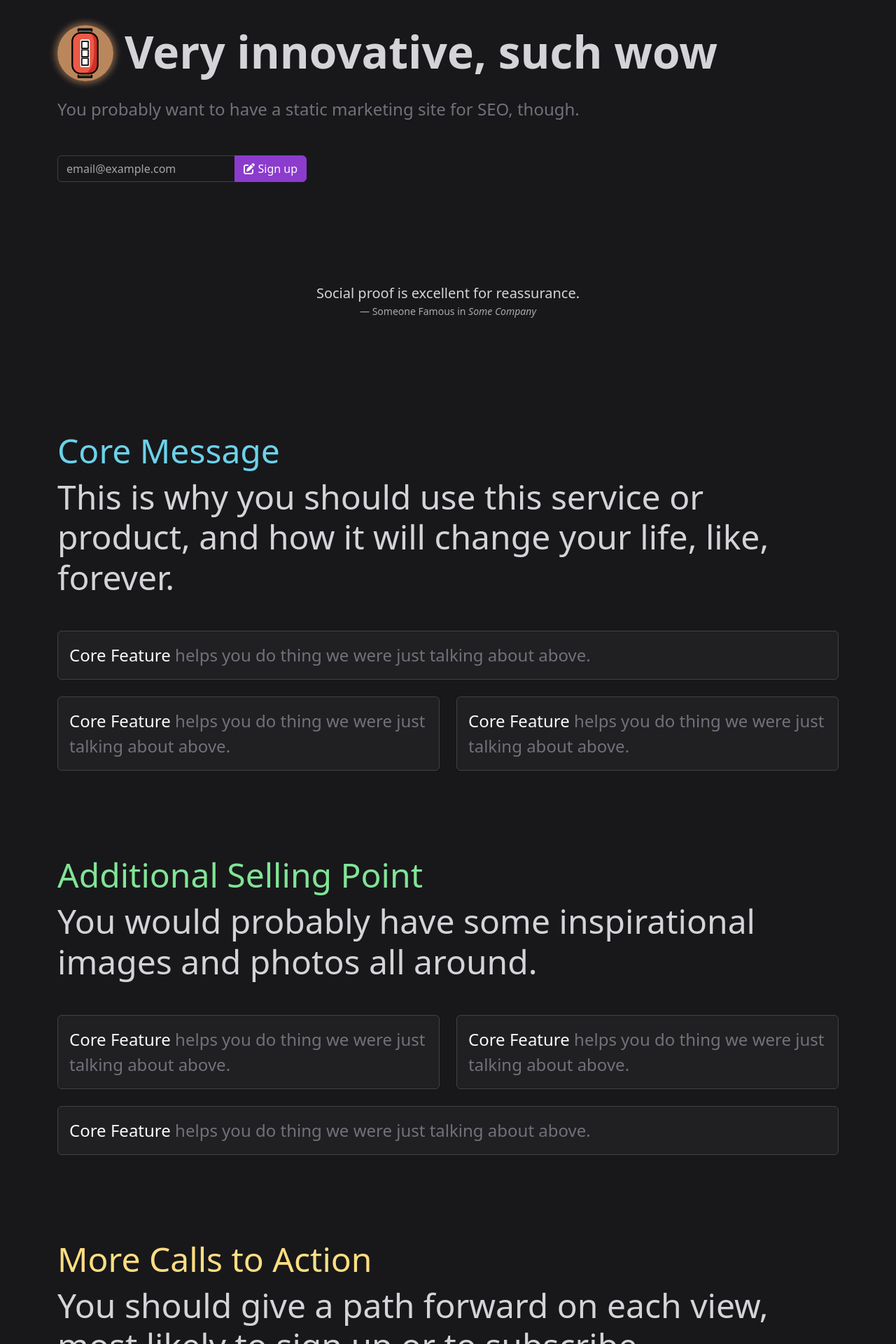
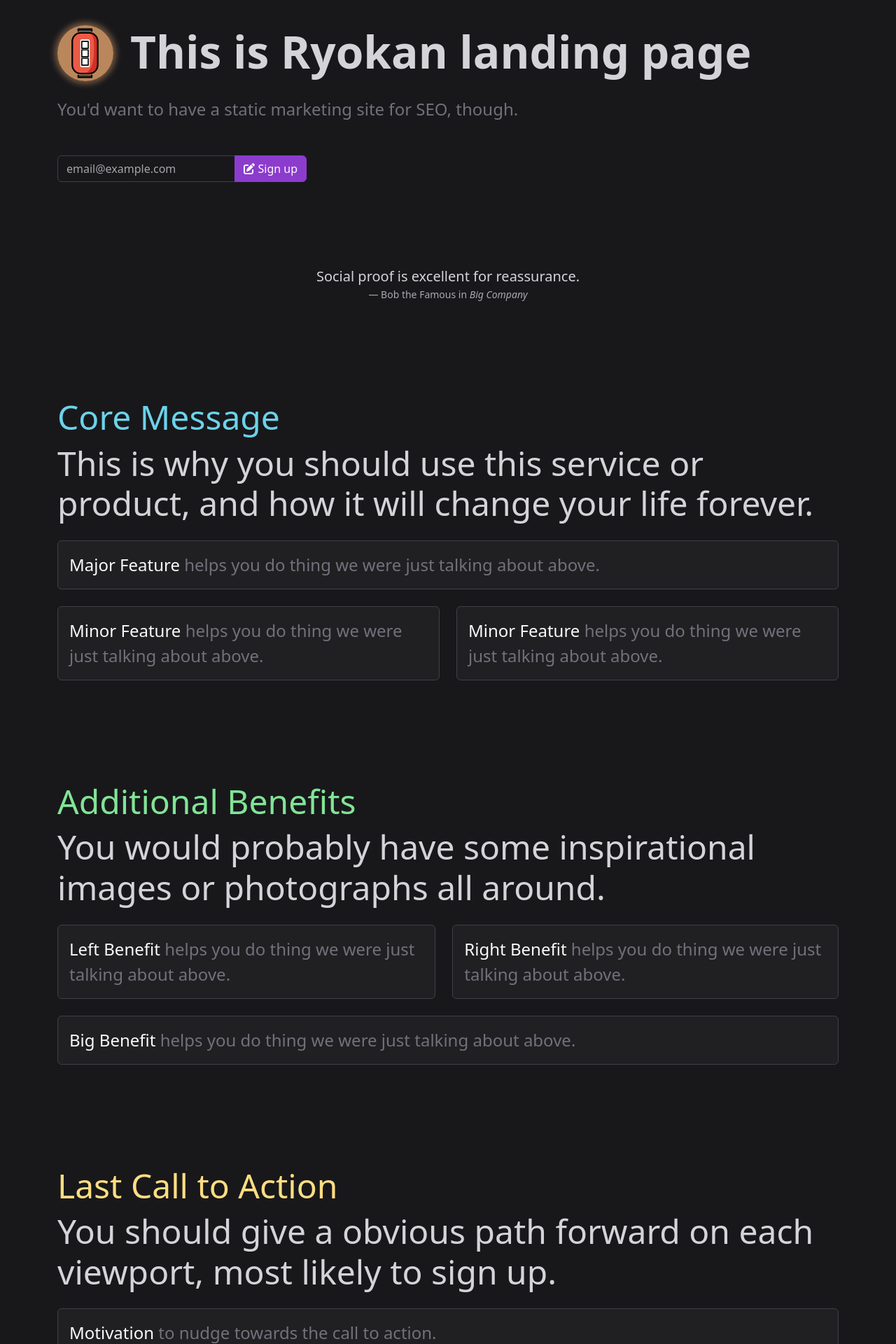
Before and after one commit to ruksi/izakaya, a React (Vite) app in the folder kimono/: page / in a window 1280 px wide. Shown: the part 220-2140 px from the top of the page at 70% size. Built offline with nearby package versions, Linux system fonts and the light colour scheme; no server answers.

Commit message:
💅 Make the footer lantern swing a bit

```diff
--- a/kimono/src/general/Landing.tsx
+++ b/kimono/src/general/Landing.tsx
@@ -1,4 +1,4 @@
-import {css, cx} from "@emotion/css";
+import {css, cx, keyframes} from "@emotion/css";
 import {FontAwesomeIcon} from "@fortawesome/react-fontawesome";
 import Button from "react-bootstrap/Button";
 import Col from "react-bootstrap/Col";
@@ -10,6 +10,12 @@ import Stack from "react-bootstrap/Stack";
 import {useNavigate} from "react-router-dom";
 import svgPurpleHeart from "../assets/purple-heart.svg";
 import svgRedPaperLantern from "../assets/red-paper-lantern.svg";
+
+const swing = keyframes({
+    "0%": {transform: "rotate(8deg)"},
+    "50%": {transform: "rotate(-8deg)"},
+    "100%": {transform: "rotate(8deg)"},
+})
 
 const heroLantern = css({
     width: "5rem",
@@ -24,6 +30,7 @@ const footerLantern = css({
     backgroundColor: "rgba(255, 183, 120, 0.6)",
     borderRadius: "50%",
     boxShadow: "0 0 0.5rem 0.25rem rgba(255, 183, 120, 0.5)",
+    animation: `${swing} 4s ease-in-out infinite`,
 });
 const footerHeart = css({width: "1.5rem", height: "auto"});
 
@@ -36,19 +43,19 @@ export function Landing() {
 
             <div className="pt-2 mt-2 pt-md-4 mt-md-4 pt-lg-5 mt-lg-5">
                 <div className="display-3 fw-semibold d-inline-flex">
-                    <picture className={cx("d-inline-flex align-self-center me-3", heroLantern)}>
+                    <picture className={cx("d-inline-flex align-self-center me-4", heroLantern)}>
                         <img src={svgRedPaperLantern} className="img-fluid" alt="Red paper lantern emoji"/>
                     </picture>
-                    Very innovative, such&nbsp;wow
+                    This is Ryokan landing page
                 </div>
                 <div className="fs-4 text-secondary mt-2 mt-md-3">
-                    You probably want to have a static marketing site for&nbsp;SEO,&nbsp;though.
+                    You&apos;d want to have a static marketing site for&nbsp;SEO,&nbsp;though.
                 </div>
             </div>
 
             <div className="
             pt-3 pt-md-4 pt-lg-5
-            pb-4 mb-4 pb-lg-5 mb-lg-5
+            pb-3 mb-3 pb-lg-5 mb-lg-5
             ">
                 <Row>
                     <Col xs={10} md={6} lg={5} xl={4}>
@@ -62,43 +69,43 @@ export function Landing() {
                 </Row>
             </div>
 
-            <div className="py-5 my-5">
+            <div className="py-4 my-4">
                 <figure className="text-center">
                     <blockquote className="blockquote">
                         <p>Social proof is excellent for reassurance.</p>
                     </blockquote>
                     <figcaption className="blockquote-footer text-secondary-emphasis">
-                        Someone Famous in <cite title="Some Company">Some Company</cite>
+                        Bob the Famous in <cite>Big Company</cite>
                     </figcaption>
                 </figure>
             </div>
 
-            <div className="pt-5 mt-5">
+            <div className="pt-1 mt-1 pt-lg-5 mt-lg-5">
                 <div>
                     <div className="display-5 text-info-emphasis mb-0 mb-md-2">
                         Core Message
                     </div>
                     <p className="display-5">
                         This is why you should use this service or product,
-                        and how it will change your life, like, forever.
+                        and how it will change your life forever.
                     </p>
                 </div>
             </div>
-            <div className="py-4 my-4">
+            <div className="pb-5 mb-5 pt-2 mt-2">
                 <div className="p-3 bg-body-tertiary border rounded-2">
                     <span className="fs-4 text-secondary">
-                        <span className="text-body-emphasis">Core Feature</span> helps you do thing we were just talking about above.
+                        <span className="text-body-emphasis">Major Feature</span> helps you do thing we were just talking about above.
                     </span>
                 </div>
                 <div className="d-flex gap-4 pt-4">
                     <div className="p-3 bg-body-tertiary border rounded-2">
                         <span className="fs-4 text-secondary">
-                            <span className="text-body-emphasis">Core Feature</span> helps you do thing we were just talking about above.
+                            <span className="text-body-emphasis">Minor Feature</span> helps you do thing we were just talking about above.
                         </span>
                     </div>
                     <div className="p-3 bg-body-tertiary border rounded-2">
                         <span className="fs-4 text-secondary">
-                            <span className="text-body-emphasis">Core Feature</span> helps you do thing we were just talking about above.
+                            <span className="text-body-emphasis">Minor Feature</span> helps you do thing we were just talking about above.
                         </span>
                     </div>
                 </div>
@@ -107,30 +114,30 @@ export function Landing() {
             <div className="pt-5 mt-5">
                 <div>
                     <div className=" display-5 text-success-emphasis mb-0 mb-md-2">
-                        Additional Selling Point
+                        Additional Benefits
                     </div>
                     <p className=" display-5">
                         You would probably have some inspirational images
-                        and photos all around.
+                        or photographs all around.
                     </p>
                 </div>
             </div>
-            <div className="py-4 my-4">
+            <div className="pb-5 mb-5 pt-2 mt-2">
                 <div className="d-flex gap-4 pb-4">
                     <div className="p-3 bg-body-tertiary border rounded-2">
                         <span className="fs-4 text-secondary">
-                            <span className="text-body-emphasis">Core Feature</span> helps you do thing we were just talking about above.
+                            <span className="text-body-emphasis">Left Benefit</span> helps you do thing we were just talking about above.
                         </span>
                     </div>
                     <div className="p-3 bg-body-tertiary border rounded-2">
                         <span className="fs-4 text-secondary">
-                            <span className="text-body-emphasis">Core Feature</span> helps you do thing we were just talking about above.
+                            <span className="text-body-emphasis">Right Benefit</span> helps you do thing we were just talking about above.
                         </span>
                     </div>
                 </div>
                 <div className="p-3 bg-body-tertiary border rounded-2">
                     <span className="fs-4 text-secondary">
-                        <span className="text-body-emphasis">Core Feature</span> helps you do thing we were just talking about above.
+                        <span className="text-body-emphasis">Big Benefit</span> helps you do thing we were just talking about above.
                     </span>
                 </div>
             </div>
@@ -138,18 +145,18 @@ export function Landing() {
             <div className="pt-5 mt-5">
                 <div>
                     <div className=" display-5 text-warning-emphasis mb-0 mb-md-2">
-                        More Calls to Action
+                        Last Call to Action
                     </div>
                     <p className=" display-5">
-                        You should give a path forward on each view,
-                        most likely to sign up or to subscribe.
+                        You should give a obvious path forward on each viewport,
+                        most likely to sign up.
                     </p>
                 </div>
             </div>
-            <div className="py-4 my-4">
+            <div className="pb-5 mb-5 pt-2 mt-2">
                 <div className="p-3 bg-body-tertiary border rounded-2">
                         <span className="fs-4 text-secondary">
-                            <span className="text-body-emphasis">Core Feature</span> helps you do thing we were just talking about above.
+                            <span className="text-body-emphasis">Motivation</span> to nudge towards the call to action.
                         </span>
                 </div>
             </div>
@@ -163,7 +170,7 @@ export function Landing() {
                             a closer look at all the awesome features.
                         </p>
                         <p className="fst-italic text-secondary pb-1">
-                            You don&apos;t have to use your real email.
+                            You don&apos;t have to use your actual email. They aren&apos;t verified.
                         </p>
                         <Button onClick={() => navigate(`/sign-up`)}>
                             <FontAwesomeIcon icon="pen-to-square" className="me-1"/>Sign up
--- a/kimono/src/general/MainLayout.tsx
+++ b/kimono/src/general/MainLayout.tsx
@@ -43,7 +43,7 @@ export default function MainLayout({children}: { children?: React.ReactNode }) {
                         <Button variant="outline-secondary" size="sm" onClick={() => navigate("/")} className="me-auto">
                             {isAuthenticated
                                 ? <>Dashboard</>
-                                : <><em>Ryokan?</em></>}
+                                : <><FontAwesomeIcon icon="house"/></>}
                         </Button>
                         {
                             isAuthenticated &&
```
